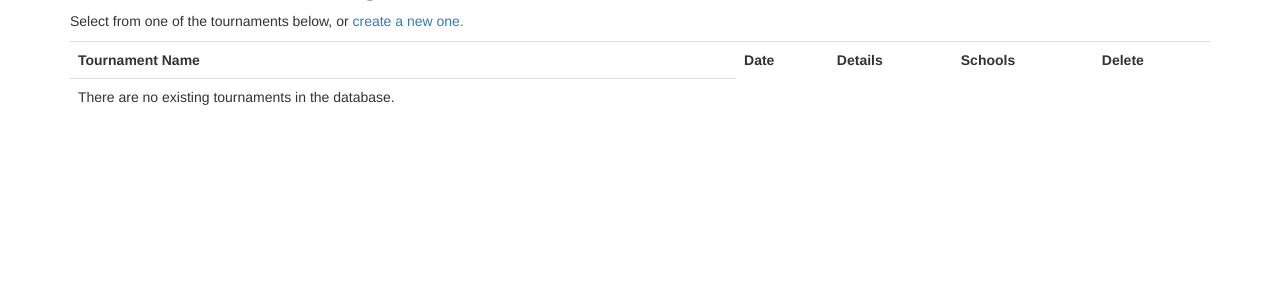
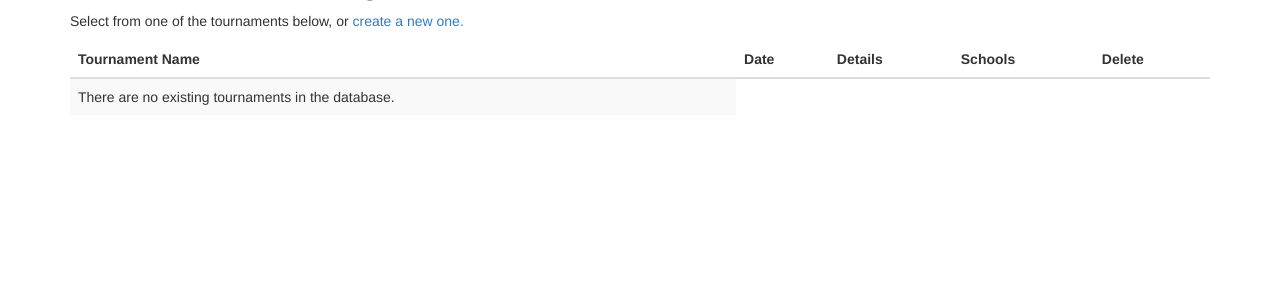
Before and after one commit to ashish-b10/tournament_manager, a Django app: page /tmdb/ in a window 1280 px wide. Shown: the part 59-351 px from the top of the page. Run offline with Django 3.2, Linux system fonts and the light colour scheme; data that the repository does not hold is empty; some libraries are stand-ins or nearby versions.

Commit message:
updated the table formatting on index.html and tournament_school

```diff
--- a/tmdb/templates/tmdb/index.html
+++ b/tmdb/templates/tmdb/index.html
@@ -3,14 +3,14 @@
 {% block content %}
   <h1>Tournament Manager</h1>
   <p>Select from one of the tournaments below, or <a href="{% url 'tmdb:tournament_create' %}">create a new one.</a></p>
-  <table class="table">
-    <tr>
+  <table class="table table-striped">
+    <thead>
       <th>Tournament Name</th>
       <th>Date</th>
       <th>Details</th>
       <th>Schools</th>
       <th>Delete</th>
-    </tr>
+    </thead>
   {% if tournaments %}
     {% for tournament in tournaments %}
     <tr>
--- a/tmdb/templates/tmdb/tournament_schools.html
+++ b/tmdb/templates/tmdb/tournament_schools.html
@@ -2,10 +2,12 @@
 
 {% block content %}
 <h1>Schools List at {{tournament.location}} on {{tournament.date}}</h1>
-  <table class="table">
+  <table class="table table-striped">
+  	<thead>
     <th> School Name </th>
     <th> Import URL </th>
     <th> Status </th>
+	</thead>
   {% for school in organizations %}
     <tr>
       <td>{{school.organization.name}}</td>
```
